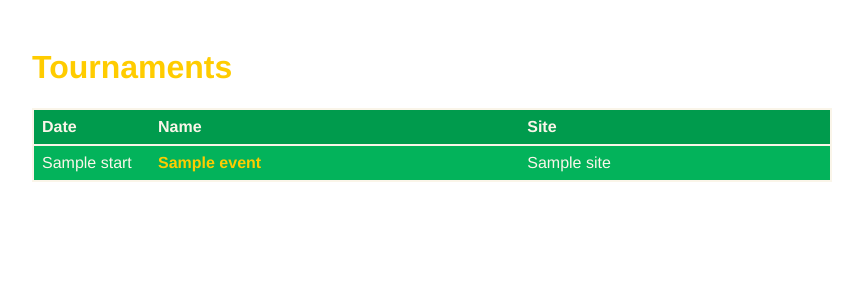
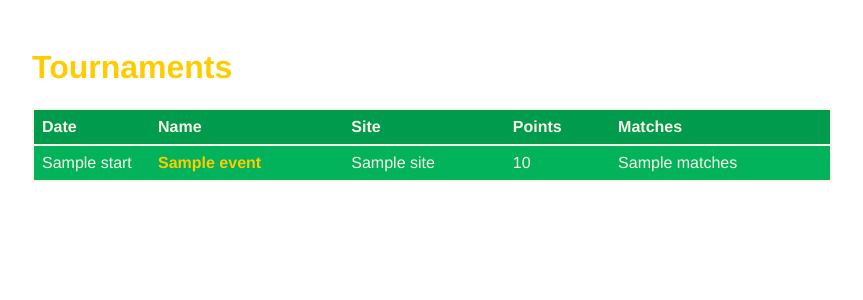
Before and after one commit to Treev13/chess-database, a Flask app: template templates/events_by_player.html in a window 1280 px wide. Shown: the top 300 px of the page, without its empty margins (208-1071 px from the left). Run offline with Flask 3, Linux system fonts and the light colour scheme; the template is opened without the code that fills it: most values are stand-ins (such as "Sample title", 1, 10 or a date in 2020); some libraries are stand-ins or nearby versions.

Commit message:
add stats to events

```diff
--- a/templates/events_by_player.html
+++ b/templates/events_by_player.html
@@ -8,7 +8,6 @@
     <style>
         body {
             font-family: Helvetica, sans-serif;
-
         }
 
         .container {
@@ -18,7 +17,6 @@
         }
 
         h1 {
-
             color: #FFCC00;
         }
 
@@ -43,7 +41,6 @@
         }
 
         thead {
-
             border: 2px solid #FAF5E9;
         }
 
@@ -65,7 +62,6 @@
             color: #ffcc00b6;
         }
     </style>
-
 </head>
 
 <body>
@@ -77,14 +73,18 @@
                     <th>Date</th>
                     <th>Name</th>
                     <th>Site</th>
+                    <th>Points</th>
+                    <th>Matches</th>
                 </tr>
             </thead>
             <tbody>
                 {% for event in events %}
                 <tr class="event">
                     <td class="event-date">{{ event.start }}</td>
-                    <td class="event-name"><a href="{{ name }}/{{ event.id }}">{{ event.name }}</a></td>
+                    <td class="event-name"><a href="/{{ event.id }}">{{ event.name }}</a></td>
                     <td>{{ event.site }}</td>
+                    <td>{{ event.points }}</td>
+                    <td>{{ event.matches }}</td>
                 </tr>
                 {% endfor %}
             </tbody>
```
